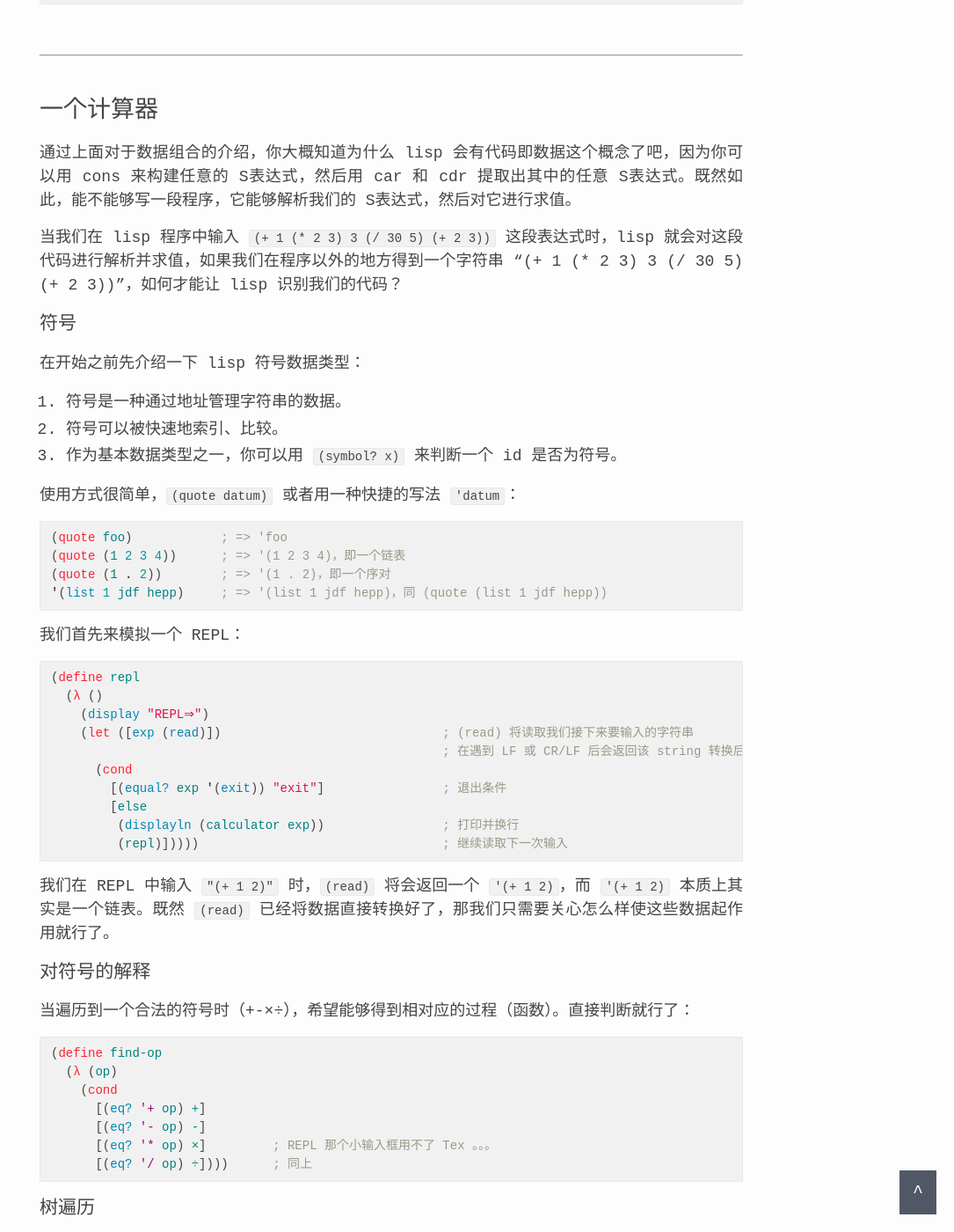
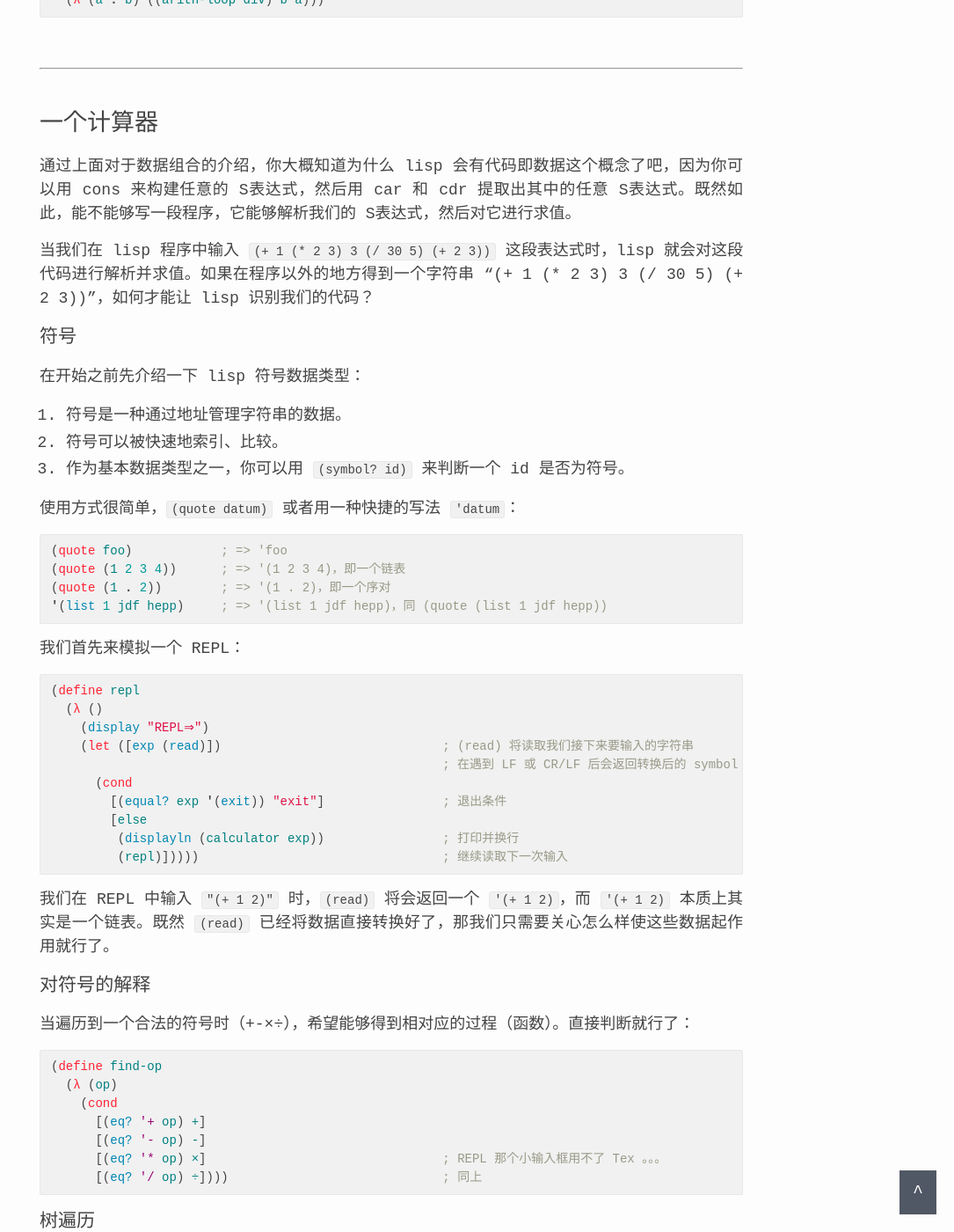
Before and after one commit to ldcc/ldcc.github.io, a Jekyll site: the page built from _posts/2018-02-04-basic-arithmetic.md, in a window 1280 px wide and 1400 px high, scrolled down 12154 px. Shown: the whole window at 88% size, without its empty margins (195-1280 px from the left). Built offline with Jekyll 4.4.1, drawn with Linux system fonts in a browser that asks for light colours; some of the changed text lies outside the part shown.

Commit message:
modify some of experssion

```diff
--- a/_posts/2018-02-04-basic-arithmetic.md
+++ b/_posts/2018-02-04-basic-arithmetic.md
@@ -397,7 +400,7 @@ cons 单元是一个存放了两个地址的内存空间，并把第一个空间
 
 ![cons][cons]
 
-在这里，我只将 1 和 2 这两个数字组合在了一起，实际上， cons 的真正强大之处在于，它能够将任何数据组合在一起，比如 `(cons 3 (cons 1 2))`：
+在这里，我只将 1 和 2 这两个数字组合在了一起，实际上，cons 的真正强大之处在于，它能够将任何数据组合在一起，比如 `(cons 3 (cons 1 2))`：
 
 ![conss][conss]
 
@@ -499,7 +502,7 @@ lisp 中有一个快速创建链表的函数叫作 `list`，`(cons 1 (cons 2 (co
 
 通过上面对于数据组合的介绍，你大概知道为什么 lisp 会有代码即数据这个概念了吧，因为你可以用 cons 来构建任意的 S表达式，然后用 car 和 cdr 提取出其中的任意 S表达式。既然如此，能不能够写一段程序，它能够解析我们的 S表达式，然后对它进行求值。
 
-当我们在 lisp 程序中输入 `(+ 1 (* 2 3) 3 (/ 30 5) (+ 2 3))` 这段表达式时，lisp 就会对这段代码进行解析并求值，如果我们在程序以外的地方得到一个字符串 "(+ 1 (* 2 3) 3 (/ 30 5) (+ 2 3))"，如何才能让 lisp 识别我们的代码？
+当我们在 lisp 程序中输入 `(+ 1 (* 2 3) 3 (/ 30 5) (+ 2 3))` 这段表达式时，lisp 就会对这段代码进行解析并求值。如果在程序以外的地方得到一个字符串 "(+ 1 (* 2 3) 3 (/ 30 5) (+ 2 3))"，如何才能让 lisp 识别我们的代码？
 
 ### 符号
 
@@ -507,7 +510,7 @@ lisp 中有一个快速创建链表的函数叫作 `list`，`(cons 1 (cons 2 (co
 
 1. 符号是一种通过地址管理字符串的数据。
 2. 符号可以被快速地索引、比较。
-3. 作为基本数据类型之一，你可以用 `(symbol? x)` 来判断一个 id 是否为符号。
+3. 作为基本数据类型之一，你可以用 `(symbol? id)` 来判断一个 id 是否为符号。
 
 使用方式很简单，`(quote datum)` 或者用一种快捷的写法 `'datum`：
 
@@ -528,7 +531,7 @@ lisp 中有一个快速创建链表的函数叫作 `list`，`(cons 1 (cons 2 (co
   (λ ()
     (display "REPL⇒")
     (let ([exp (read)])                              ; (read) 将读取我们接下来要输入的字符串
-                                                     ; 在遇到 LF 或 CR/LF 后会返回该 string 转换后的 symbol
+                                                     ; 在遇到 LF 或 CR/LF 后会返回转换后的 symbol
       (cond
         [(equal? exp '(exit)) "exit"]                ; 退出条件
         [else
@@ -550,14 +553,14 @@ lisp 中有一个快速创建链表的函数叫作 `list`，`(cons 1 (cons 2 (co
     (cond
       [(eq? '+ op) +]
       [(eq? '- op) -]
-      [(eq? '* op) ×]         ; REPL 那个小输入框用不了 Tex 。。。
-      [(eq? '/ op) ÷])))      ; 同上
+      [(eq? '* op) ×]                                ; REPL 那个小输入框用不了 Tex 。。。
+      [(eq? '/ op) ÷])))                             ; 同上
 
 {% endhighlight %}
 
 ### 树遍历
 
-我们的语法是在太简单，它的数据结构就如上面那张图的数据结构一样。因此我们这个计算器的算法，实际上就是在这棵树上的一种遍历操作。
+我们计算器的语法实在太简单，它的数据结构就如上面那张图的数据结构一样。因此这个计算器的算法，实际上就是在这棵树上的一种遍历操作。
 
 当使用 `'(+ 1 (- 1 2) 3)` 调用 `car` 时我们可以得到 `+`，下一次遍历时可以得到 `1`，再下一次会得到 `(- 1 2)`。到了最后只剩下一个 `'()` 时再调用 `car` 则会出错，也就是返回值的多元性使得我们必须要对每一个节点彻底求值：
 
```
Also changed, not shown: other parts of _posts/2018-02-04-basic-arithmetic.md (+19 -13 lines).
